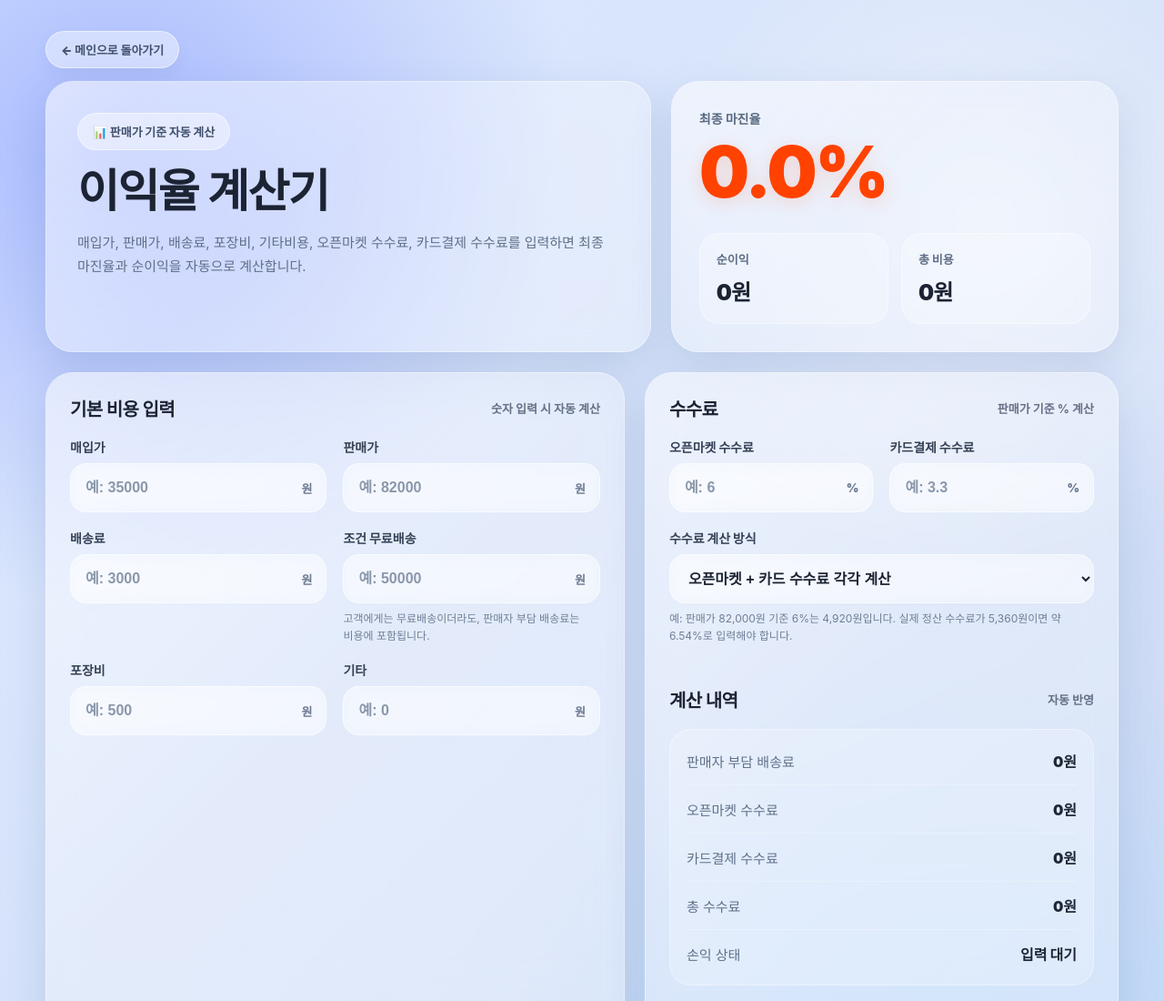
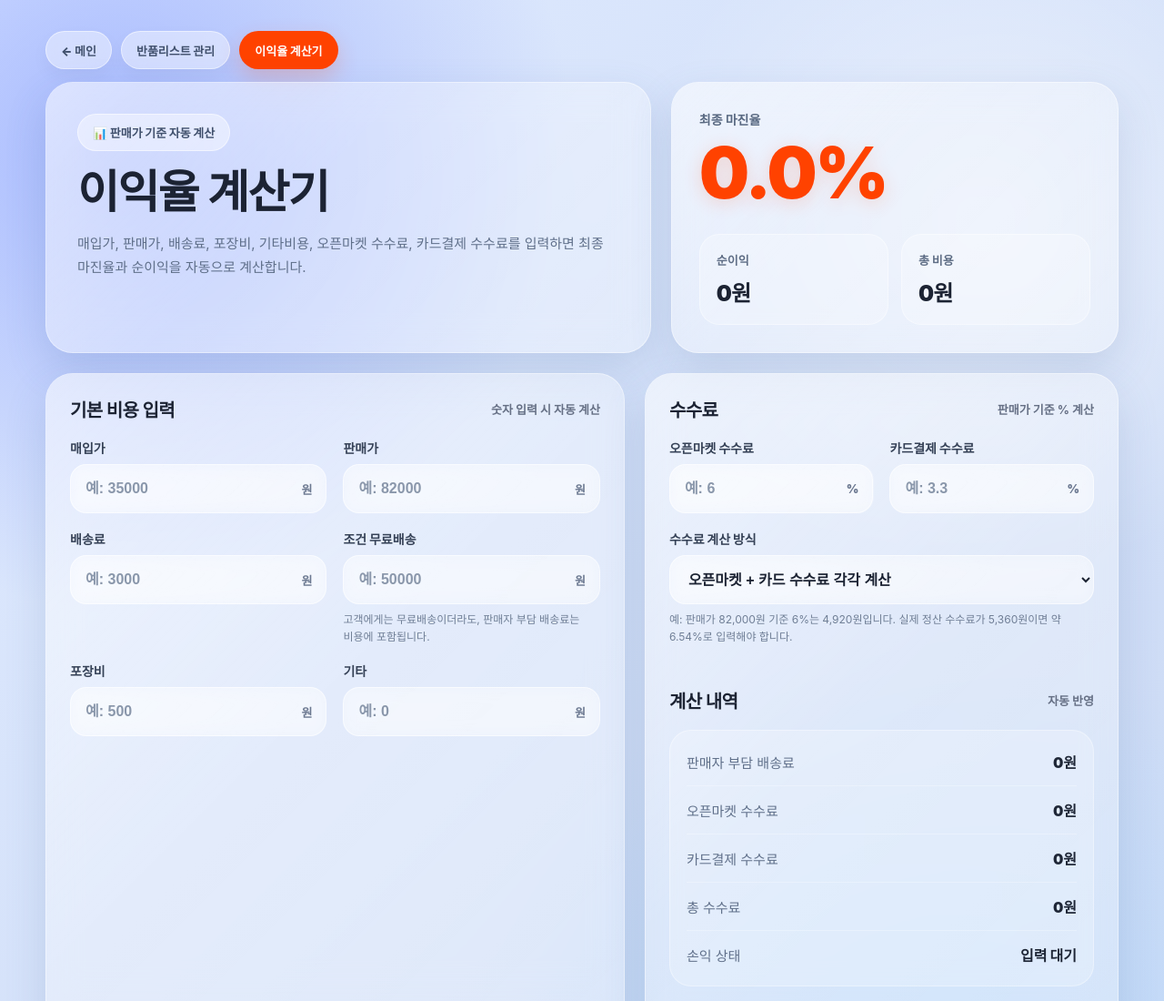
Before and after one commit to smqudgus/business-tools-all, a plain HTML site: page profit/index.html in a window 1280 px wide. Shown: the top 1100 px of the page at 91% size. Drawn offline with Linux system fonts and the light colour scheme.

Commit message:
Update index.html

```diff
--- a/profit/index.html
+++ b/profit/index.html
@@ -56,7 +56,43 @@
       border: 1px solid rgba(255,255,255,0.52);
       box-shadow: 0 8px 20px rgba(0,0,0,0.04);
     }
+.top-nav {
+  display: flex;
+  flex-wrap: wrap;
+  gap: 10px;
+  margin-bottom: 14px;
+}
 
+.nav-btn {
+  display: inline-flex;
+  align-items: center;
+  justify-content: center;
+  min-height: 42px;
+  padding: 10px 16px;
+  border-radius: 999px;
+  text-decoration: none;
+  color: #40506c;
+  font-size: 13px;
+  font-weight: 900;
+  background: rgba(255,255,255,0.42);
+  border: 1px solid rgba(255,255,255,0.52);
+  box-shadow: 0 8px 20px rgba(0,0,0,0.04);
+  backdrop-filter: blur(12px);
+  -webkit-backdrop-filter: blur(12px);
+  transition: 0.18s ease;
+}
+
+.nav-btn:hover {
+  transform: translateY(-1px);
+  background: rgba(255,255,255,0.58);
+}
+
+.nav-btn.active {
+  background: #ff4200;
+  color: #ffffff;
+  border-color: rgba(255, 66, 0, 0.35);
+  box-shadow: 0 10px 24px rgba(255, 66, 0, 0.2);
+}
     .hero,
     .panel,
     .result-card {
@@ -427,8 +463,11 @@
 </head>
 <body>
   <main class="wrap">
-    <a class="top-link" href="../">← 메인으로 돌아가기</a>
-
+<nav class="top-nav">
+  <a class="nav-btn" href="../">← 메인</a>
+  <a class="nav-btn" href="../return/">반품리스트 관리</a>
+  <a class="nav-btn active" href="../profit/">이익율 계산기</a>
+</nav>
     <section class="hero-grid">
       <div class="hero">
         <div class="badge">📊 판매가 기준 자동 계산</div>
```
